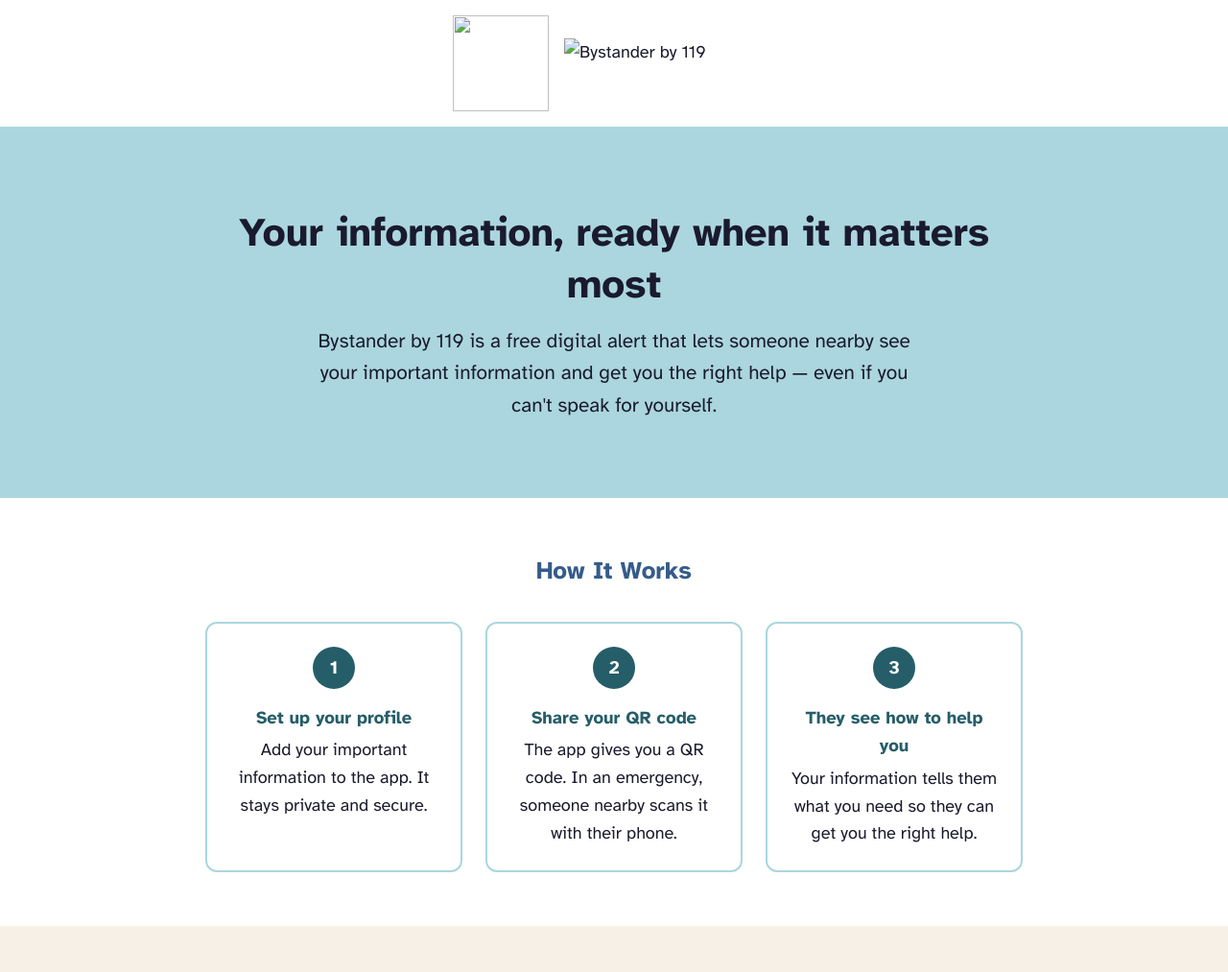
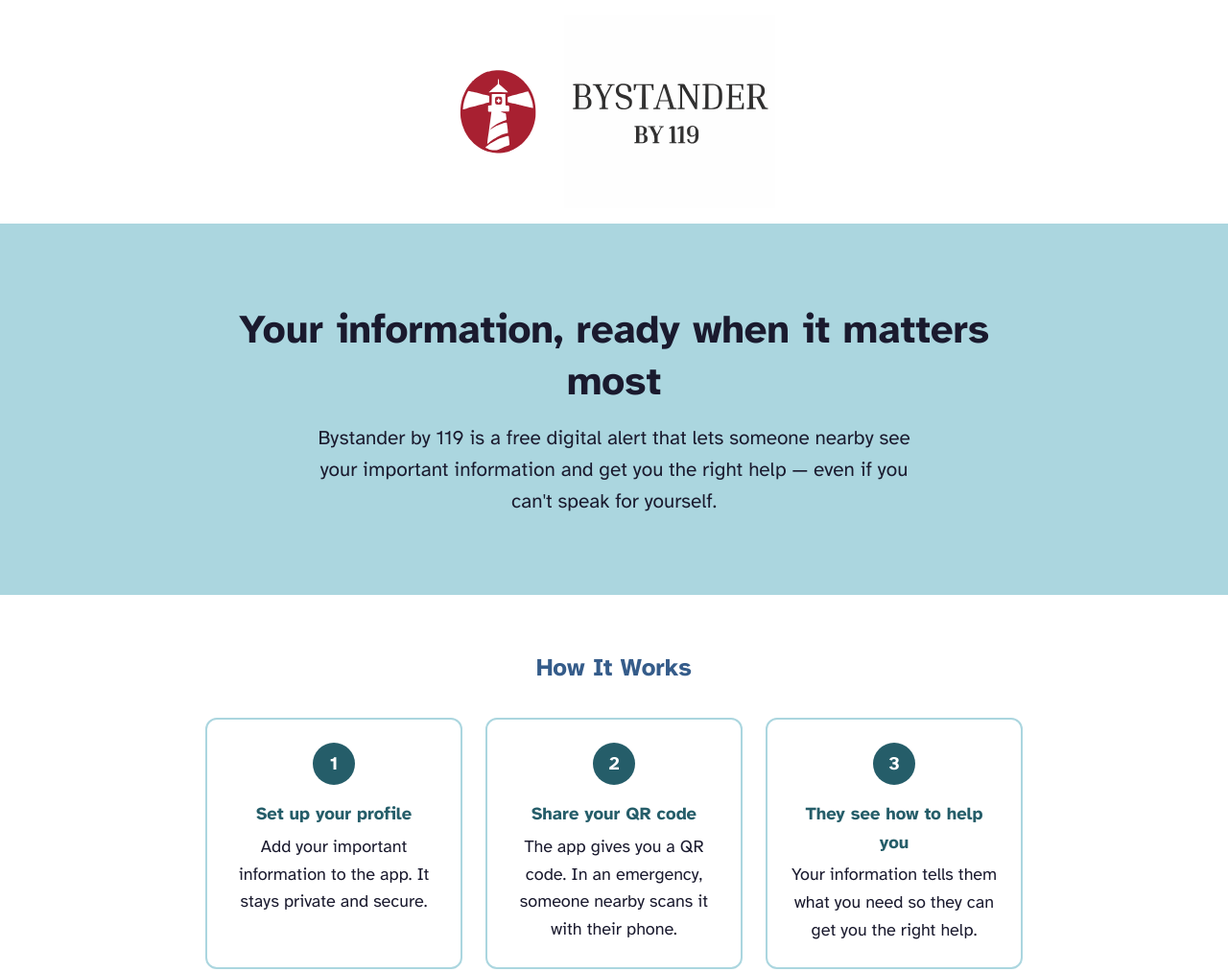
Before and after one commit to BeEnabled-Repos/BystanderLandingPage, a plain HTML site: page index.html in a window 1280 px wide. Shown: the top 1013 px of the page at 96% size. Drawn offline with Linux system fonts and the light colour scheme.

```diff
--- a/index.html
+++ b/index.html
@@ -15,8 +15,8 @@
 
     <header>
         <div class="header-inner">
-            <img src="../BystanderLogo.svg" alt="" class="logo-icon" width="60" height="60">
-            <img src="../BystanderLogoText.svg" alt="Bystander by 119" class="logo-text" width="200" height="48">
+            <img src="BystanderLogo.svg" alt="" class="logo-icon" width="60" height="60">
+            <img src="BystanderLogoText.svg" alt="Bystander by 119" class="logo-text" width="200" height="48">
         </div>
     </header>
 
```
Also changed, not shown: BystanderLogo.svg (added), BystanderLogoText.svg (added).
